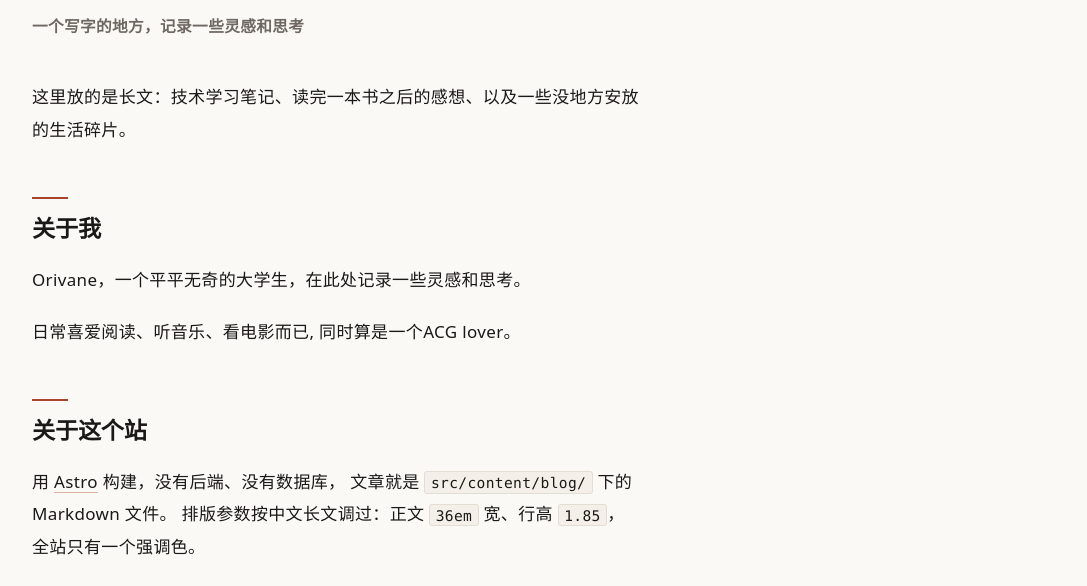
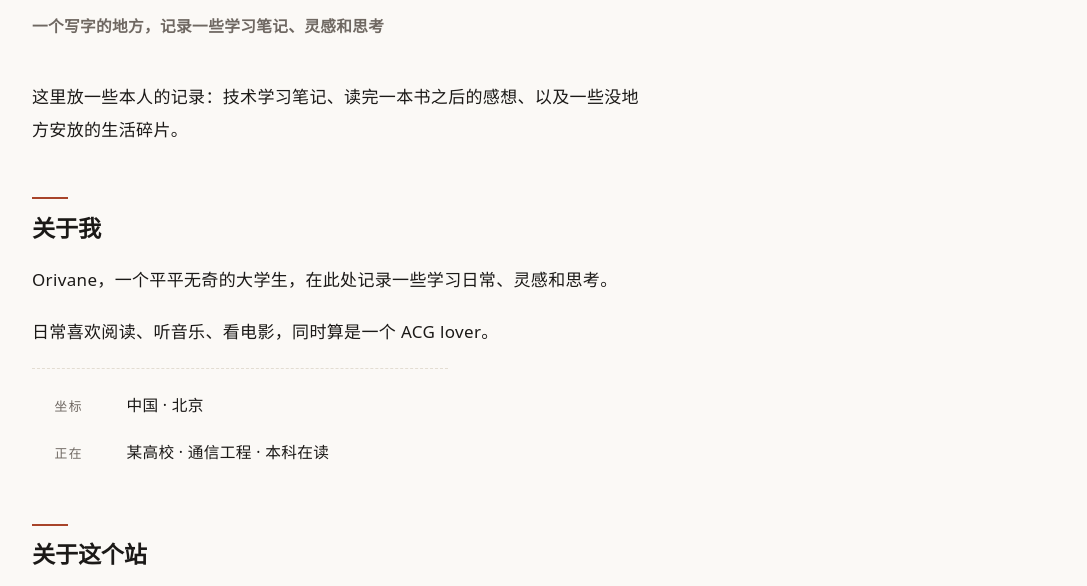
Before and after one commit to LTH-XZH/orivane-blog, an Astro site: page /about in a window 1280 px wide. Shown: the part 214-800 px from the top of the page, without its empty margins (96-1183 px from the left). Built offline with nearby package versions, Linux system fonts and the light colour scheme; Astro itself is replaced by a stand-in of ours; a small style sheet from the web is missing.

Commit message:
style(about): 坐标/正在改为对齐的信息行，顺带修标点和多余空格

```diff
--- a/src/pages/about.astro
+++ b/src/pages/about.astro
@@ -4,37 +4,47 @@ import Signature from "../components/Signature.astro";
 import { CONTACT_EMAIL, GITHUB_HANDLE, GITHUB_URL } from "../consts";
 ---
 
-<BaseLayout title="关于" description="关于这个博客，以及写它的人。">
+<BaseLayout title="关于" description="关于本站及写它的人。">
 	<article class="post">
 		<header class="post-header">
 			<h1>关于 · Orivane</h1>
-			<p class="sub">一个写字的地方，记录一些灵感和思考</p>
+			<p class="sub">一个写字的地方，记录一些学习笔记、灵感和思考</p>
 		</header>
 
 		<div class="prose">
 			<p>
-				这里放的是长文：技术学习笔记、读完一本书之后的感想、以及一些没地方安放的生活碎片。
+				这里放一些本人的记录：技术学习笔记、读完一本书之后的感想、以及一些没地方安放的生活碎片。
 			</p>
 
 			<h2>关于我</h2>
-			<p>Orivane，一个平平无奇的大学生，在此处记录一些灵感和思考。</p>
-			<p>日常喜爱阅读、听音乐、看电影而已, 同时算是一个ACG lover。</p>
+			<p>Orivane，一个平平无奇的大学生，在此处记录一些学习日常、灵感和思考。</p>
+			<p>日常喜欢阅读、听音乐、看电影，同时算是一个 ACG lover。</p>
+
+			<ul class="fact-list">
+				<li>
+					<span class="fact-key">坐标</span>
+					<span class="fact-value">中国 · 北京</span>
+				</li>
+				<li>
+					<span class="fact-key">正在</span>
+					<span class="fact-value">某高校 · 通信工程 · 本科在读</span>
+				</li>
+			</ul>
 
 			<h2>关于这个站</h2>
 			<p>
-				用 <a href="https://astro.build/">Astro</a>{" "}
-				构建，没有后端、没有数据库， 文章就是{" "}
-				<code>src/content/blog/</code> 下的 Markdown 文件。
-				排版参数按中文长文调过：正文 <code>36em</code> 宽、行高{" "}
-				<code>1.85</code>， 全站只有一个强调色。
+				用 <a href="https://astro.build/">Astro</a> 构建，纯静态站，没有后端和数据库。
+				排版按中文长文调过：正文 <code>36em</code> 宽、行高 <code>1.9</code>，全站只有一个强调色。
 			</p>
 
-			<h2>联系</h2>
+			<h2>联系我</h2>
 			<p>
-				邮件：<a href={`mailto:${CONTACT_EMAIL}`}>{CONTACT_EMAIL}</a>　·
+				邮件：<a href={`mailto:${CONTACT_EMAIL}`}>{CONTACT_EMAIL}</a>
+				<br />
 				GitHub：<a href={GITHUB_URL} target="_blank" rel="noreferrer">@{GITHUB_HANDLE}</a>
 			</p>
 		</div>
+
 		<p class="post-signature">
 			<Signature size="sm" />
 		</p>
--- a/src/styles/global.css
+++ b/src/styles/global.css
@@ -1255,6 +1255,36 @@ html[data-theme="dark"] .prose pre.astro-code span {
 	letter-spacing: 0.1em;
 }
 
+/* 关于页「坐标 / 正在」这类信息行：标签与内容对齐，两行右侧起齐 */
+.fact-list {
+	display: grid;
+	gap: 0.5rem;
+	max-width: 26rem;
+	margin: 1.7rem 0 0;
+	padding: 1.1rem 0 0;
+	list-style: none;
+	border-top: 1px dashed var(--line);
+}
+
+.fact-list li {
+	display: grid;
+	grid-template-columns: 3.6rem minmax(0, 1fr);
+	gap: 0.9rem;
+	align-items: baseline;
+}
+
+.fact-key {
+	font-family: var(--font-ui);
+	font-size: 0.8rem;
+	letter-spacing: 0.12em;
+	color: var(--muted);
+}
+
+.fact-value {
+	font-size: 0.98rem;
+	line-height: 1.7;
+}
+
 /* 10 响应式 / 动效 ------------------------------------------------------- */
 
 @media (max-width: 900px) {
```
Also changed, not shown: src/content/blog/hello.md (+6 -0 lines).
